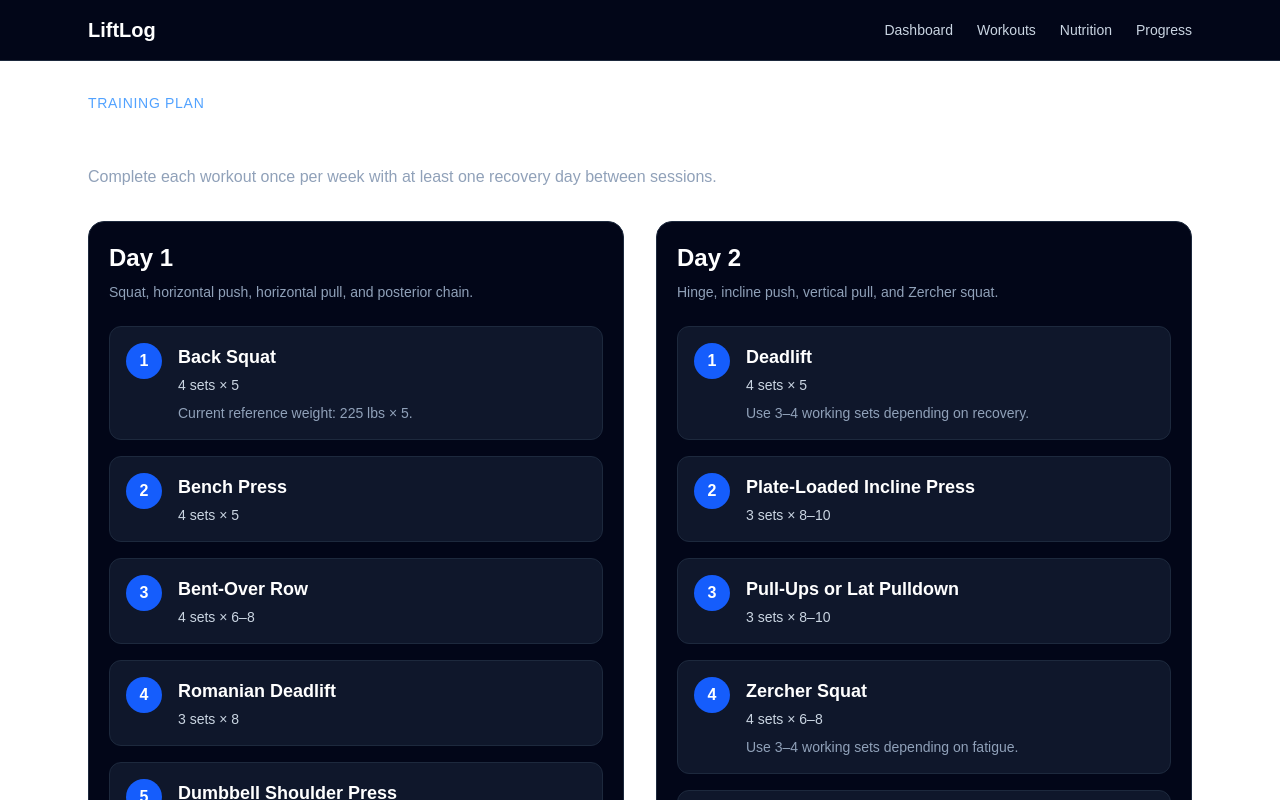
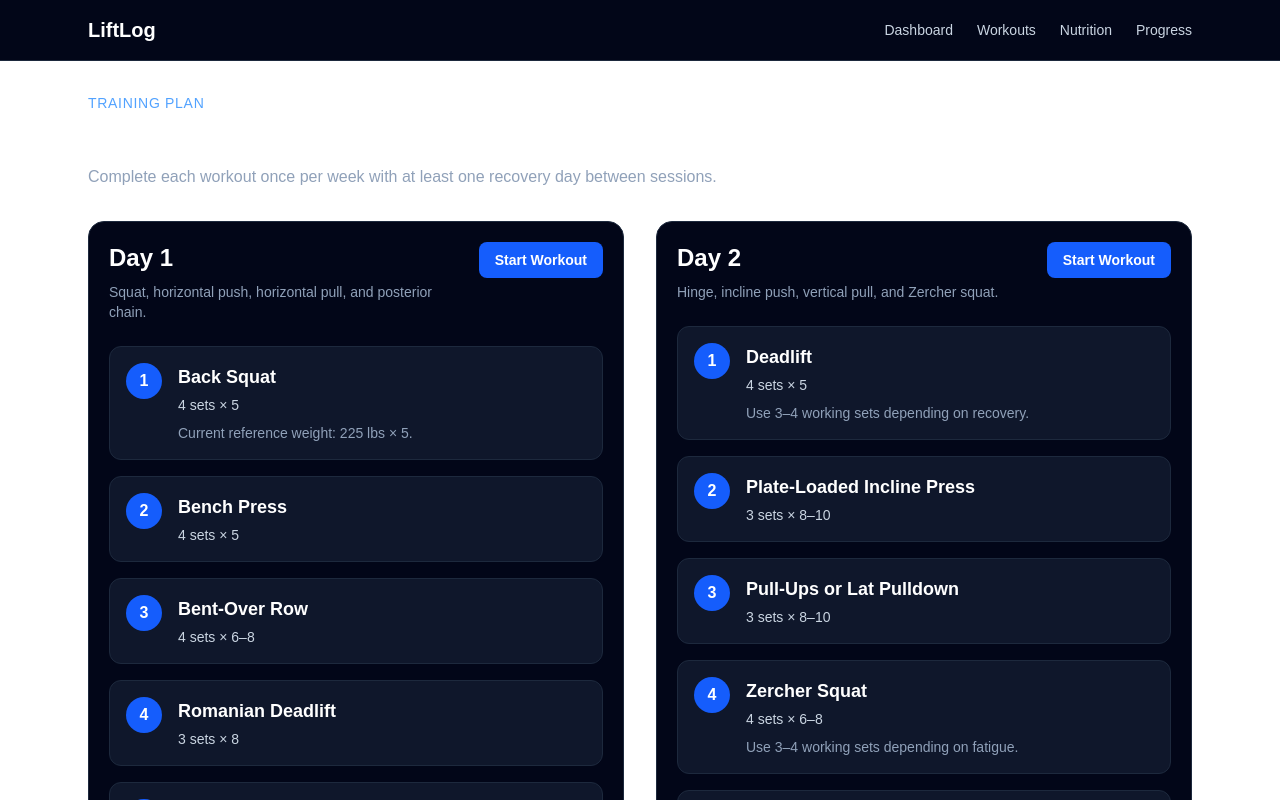
Before and after one commit to Shehu-Muhammad/lift-log, a Next.js app: page /workouts in a window 1280 px wide. Shown: the top 800 px of the page. Built offline with nearby package versions, Linux system fonts and the light colour scheme.

Commit message:
updated WorkoutCard with a Start Workout button

```diff
--- a/components/workouts/WorkoutCard.tsx
+++ b/components/workouts/WorkoutCard.tsx
@@ -1,5 +1,6 @@
-import ExerciseCard from "@/components/workouts/ExerciseCard";
-import type { Workout } from "@/types/workout";
+import Link from 'next/link';
+import ExerciseCard from '@/components/workouts/ExerciseCard';
+import type { Workout } from '@/types/workout';
 
 type WorkoutCardProps = {
   workout: Workout;
@@ -7,14 +8,23 @@ type WorkoutCardProps = {
 
 export default function WorkoutCard({ workout }: WorkoutCardProps) {
   return (
-    <section className="rounded-2xl border border-slate-800 bg-slate-950 p-5">
-      <h2 className="text-2xl font-bold text-white">{workout.name}</h2>
+    <section className='rounded-2xl border border-slate-800 bg-slate-950 p-5'>
+      <div className='flex items-start justify-between gap-4'>
+        <div>
+          <h2 className='text-2xl font-bold text-white'>{workout.name}</h2>
 
-      <p className="mt-2 text-sm text-slate-400">
-        {workout.description}
-      </p>
+          <p className='mt-2 text-sm text-slate-400'>{workout.description}</p>
+        </div>
 
-      <div className="mt-6 space-y-4">
+        <Link
+          href={`/workouts/${workout.id}`}
+          className='shrink-0 rounded-lg bg-blue-600 px-4 py-2 text-sm font-semibold text-white transition hover:bg-blue-500'
+        >
+          Start Workout
+        </Link>
+      </div>
+
+      <div className='mt-6 space-y-4'>
         {workout.exercises.map((exercise, index) => (
           <ExerciseCard
             key={exercise.id}
```
